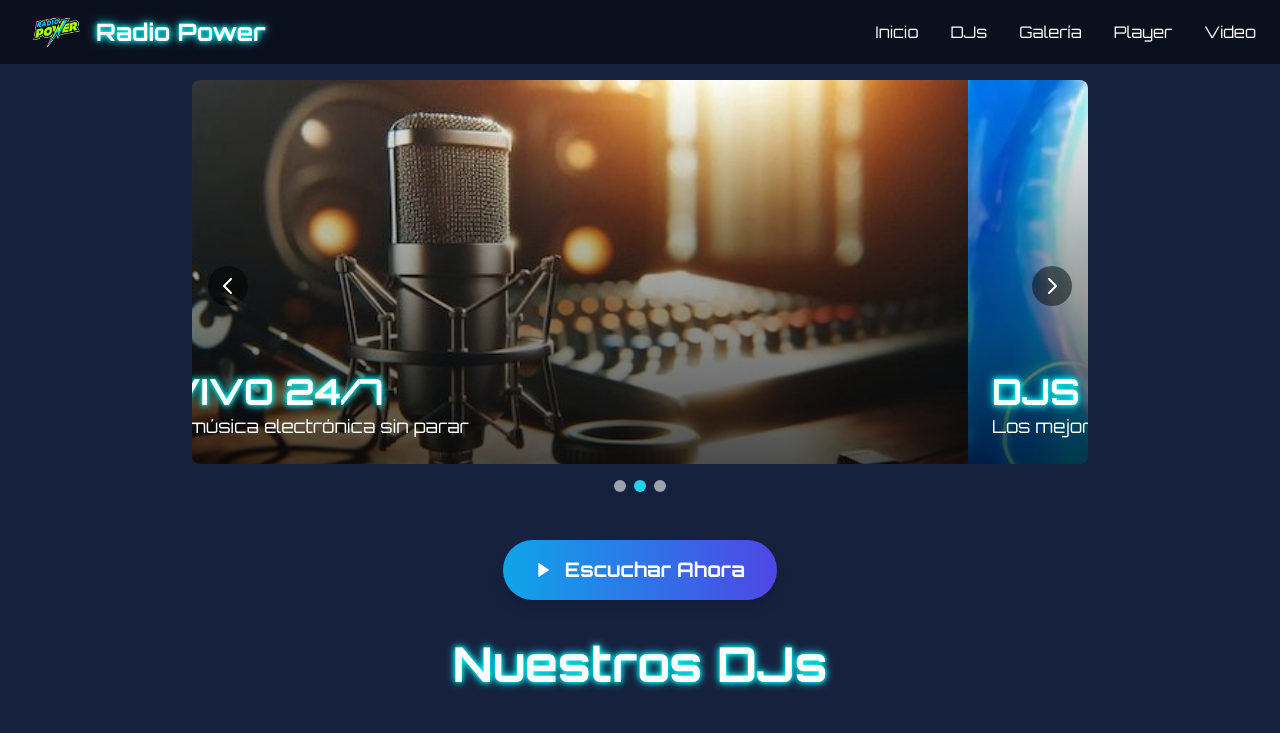
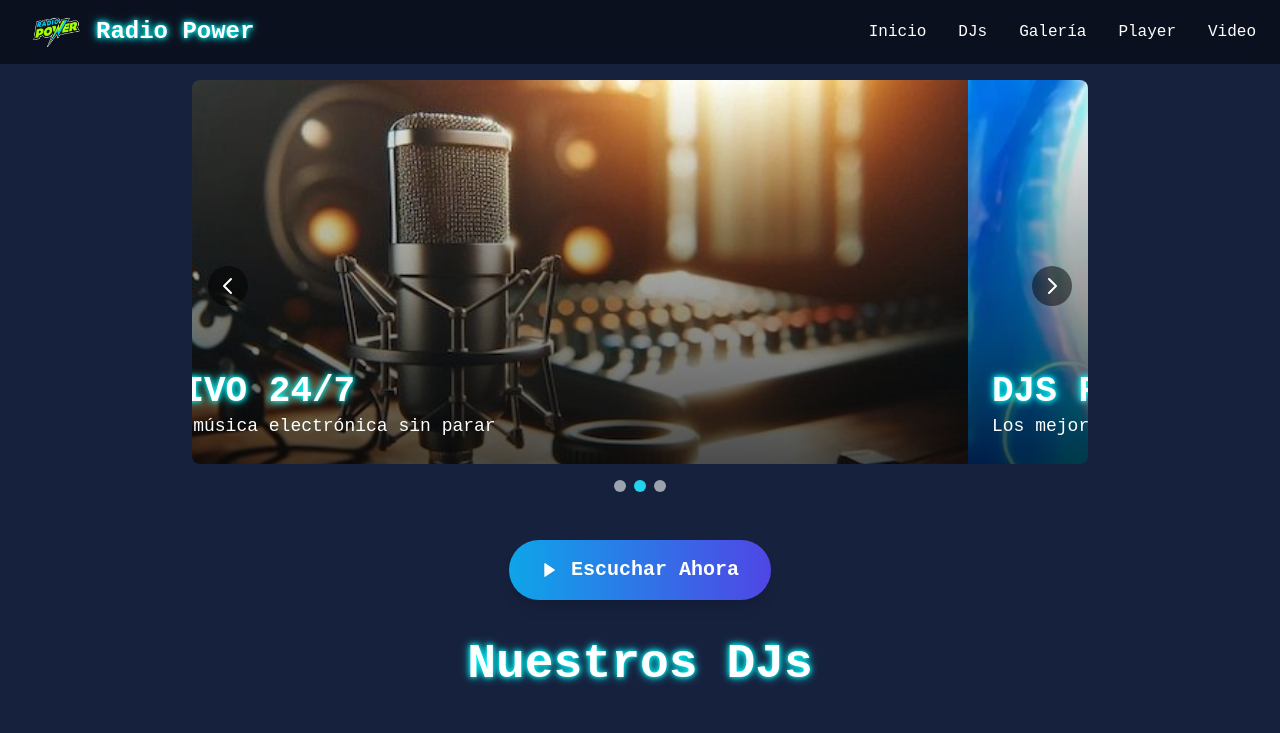
Before and after one commit to radiopoweronline/-K23j7Y23-, a plain HTML site: page index.html in a window 1280 px wide. Shown: the top 733 px of the page. Drawn offline with nearby package versions, Linux system fonts and the light colour scheme; a script that the page names is missing.

Commit message:
Update styles.css

```diff
--- a/styles.css
+++ b/styles.css
@@ -1,4 +1,4 @@
-@import url('https://fonts.googleapis.com/css2?family=Orbitron:wght@400;700;900&display=swap');
+@import url('https://fonts.googleapis.com/css2?family=Exo+2:wght@400;700;900&display=swap');
 
 body {
     font-family: 'Orbitron', monospace;
```
